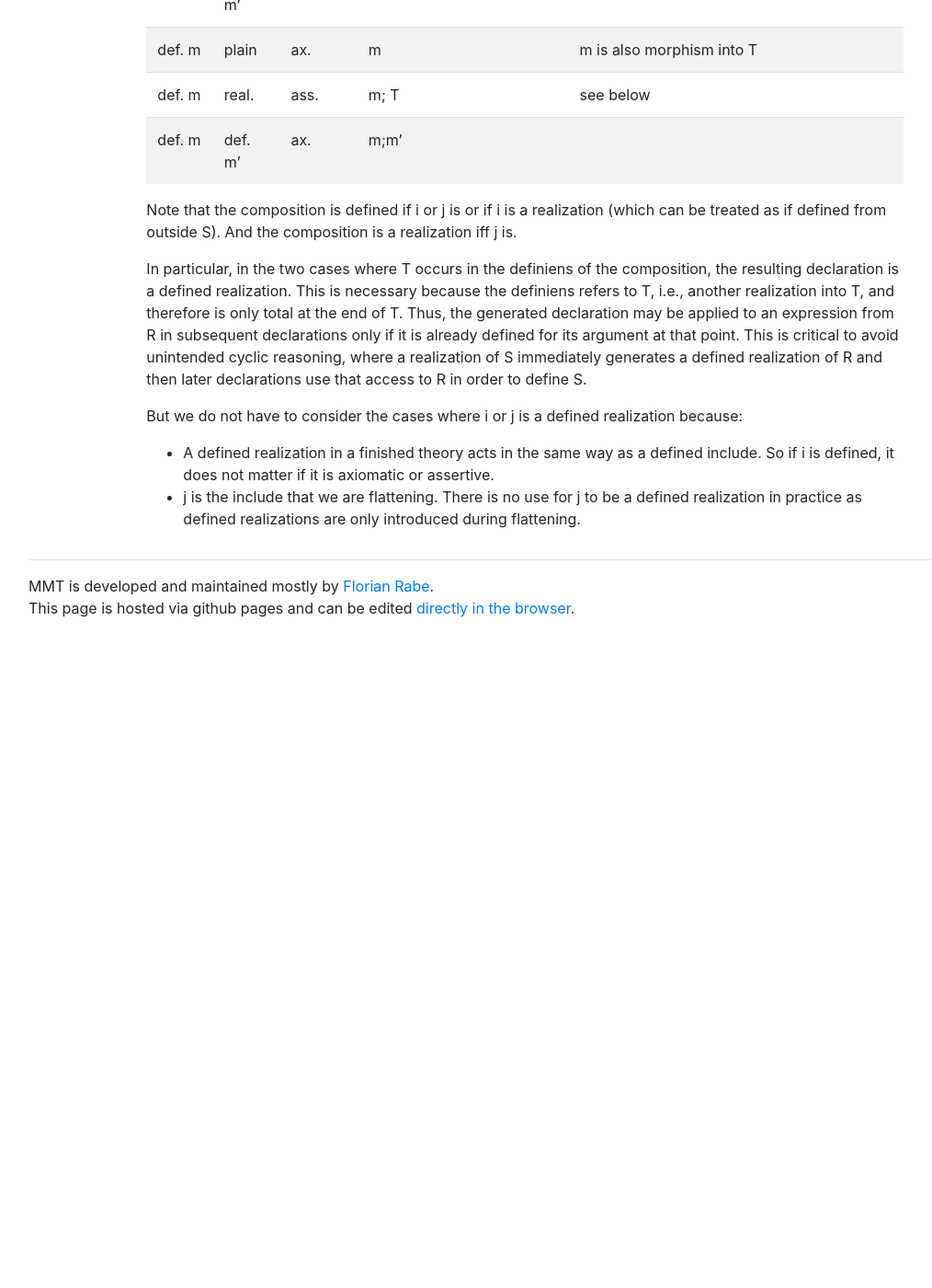
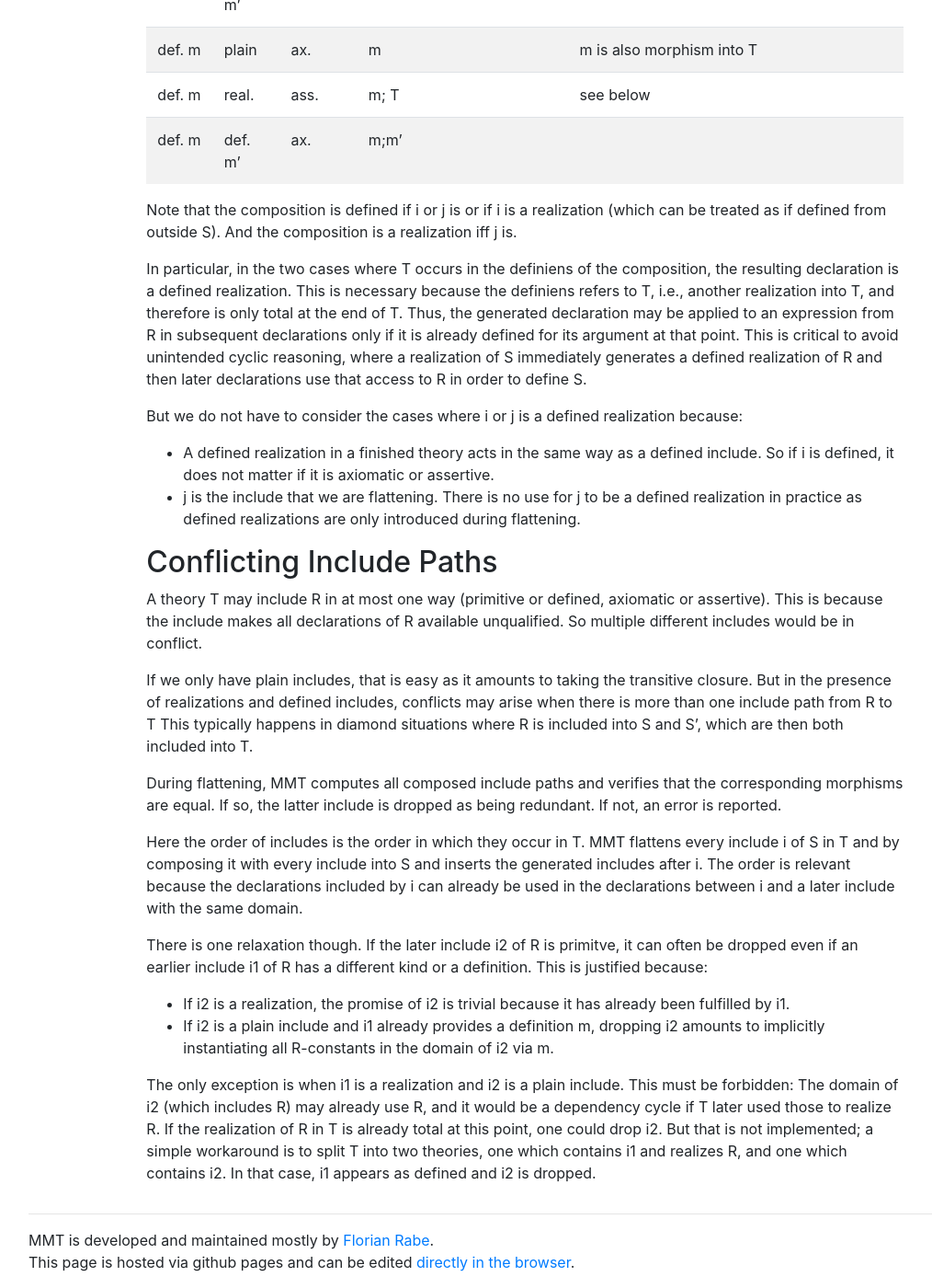
Before and after one commit to UniFormal/uniformal.github.io, a Jekyll site: the page built from doc/language/implicit.md, in a window 1280 px wide and 1400 px high, scrolled down 3981 px. Shown: the whole window at 92% size, without its empty margins (69-1083 px from the left). Built offline with Jekyll 4.4.1, drawn with Linux system fonts in a browser that asks for light colours; a script that is not in the unit is left out; before the commit the page ends 4670 px from its top, so only the background shows below that.

Commit message:
no message

```diff
--- a/doc/language/implicit.md
+++ b/doc/language/implicit.md
@@ -157,3 +157,31 @@ This is critical to avoid unintended cyclic reasoning, where a realization of S
 But we do not have to consider the cases where i or j is a defined realization because:
 * A defined realization in a finished theory acts in the same way as a defined include. So if i is defined, it does not matter if it is axiomatic or assertive.
 * j is the include that we are flattening. There is no use for j to be a defined realization in practice as defined realizations are only introduced during flattening.
+
+## Conflicting Include Paths
+
+A theory T may include R in at most one way (primitive or defined, axiomatic or assertive).
+This is because the include makes all declarations of R available unqualified.
+So multiple different includes would be in conflict.
+
+If we only have plain includes, that is easy as it amounts to taking the transitive closure.
+But in the presence of realizations and defined includes, conflicts may arise when there is more than one include path from R to T
+This typically happens in diamond situations where R is included into S and S', which are then both included into T.
+
+During flattening, MMT computes all composed include paths and verifies that the corresponding morphisms are equal.
+If so, the latter include is dropped as being redundant.
+If not, an error is reported.
+
+Here the order of includes is the order in which they occur in T.
+MMT flattens every include i of S in T and by composing it with every include into S and inserts the generated includes after i.
+The order is relevant because the declarations included by i can already be used in the declarations between i and a later include with the same domain.
+
+There is one relaxation though.
+If the later include i2 of R is primitve, it can often be dropped even if an earlier include i1 of R has a different kind or a definition.
+This is justified because:
+* If i2 is a realization, the promise of i2 is trivial because it has already been fulfilled by i1.
+* If i2 is a plain include and i1 already provides a definition m, dropping i2 amounts to implicitly instantiating all R-constants in the domain of i2 via m.
+
+The only exception is when i1 is a realization and i2 is a plain include.
+This must be forbidden: The domain of i2 (which includes R) may already use R, and it would be a dependency cycle if T later used those to realize R.
+If the realization of R in T is already total at this point, one could drop i2. But that is not implemented; a simple workaround is to split T into two theories, one which contains i1 and realizes R, and one which contains i2. In that case, i1 appears as defined and i2 is dropped.
```
